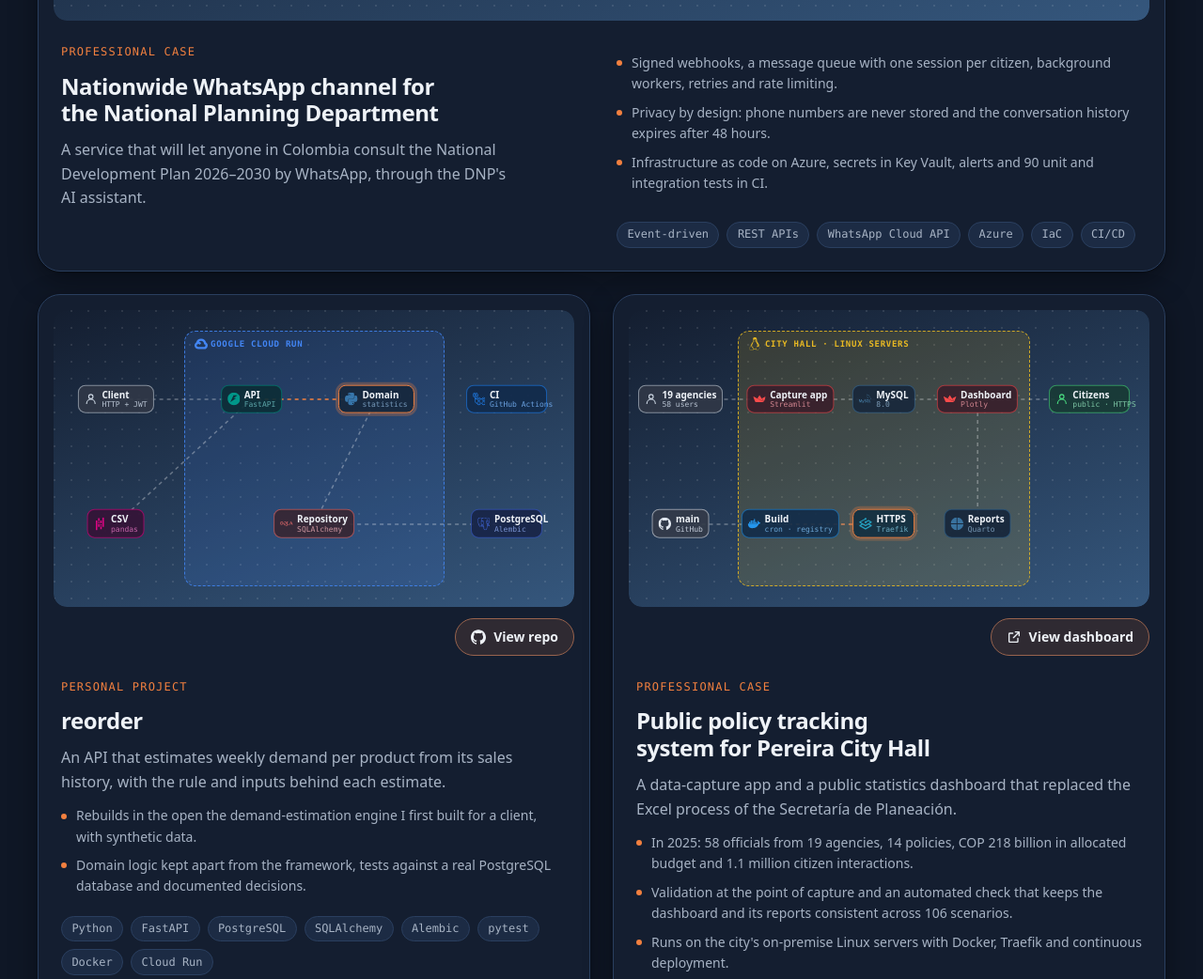
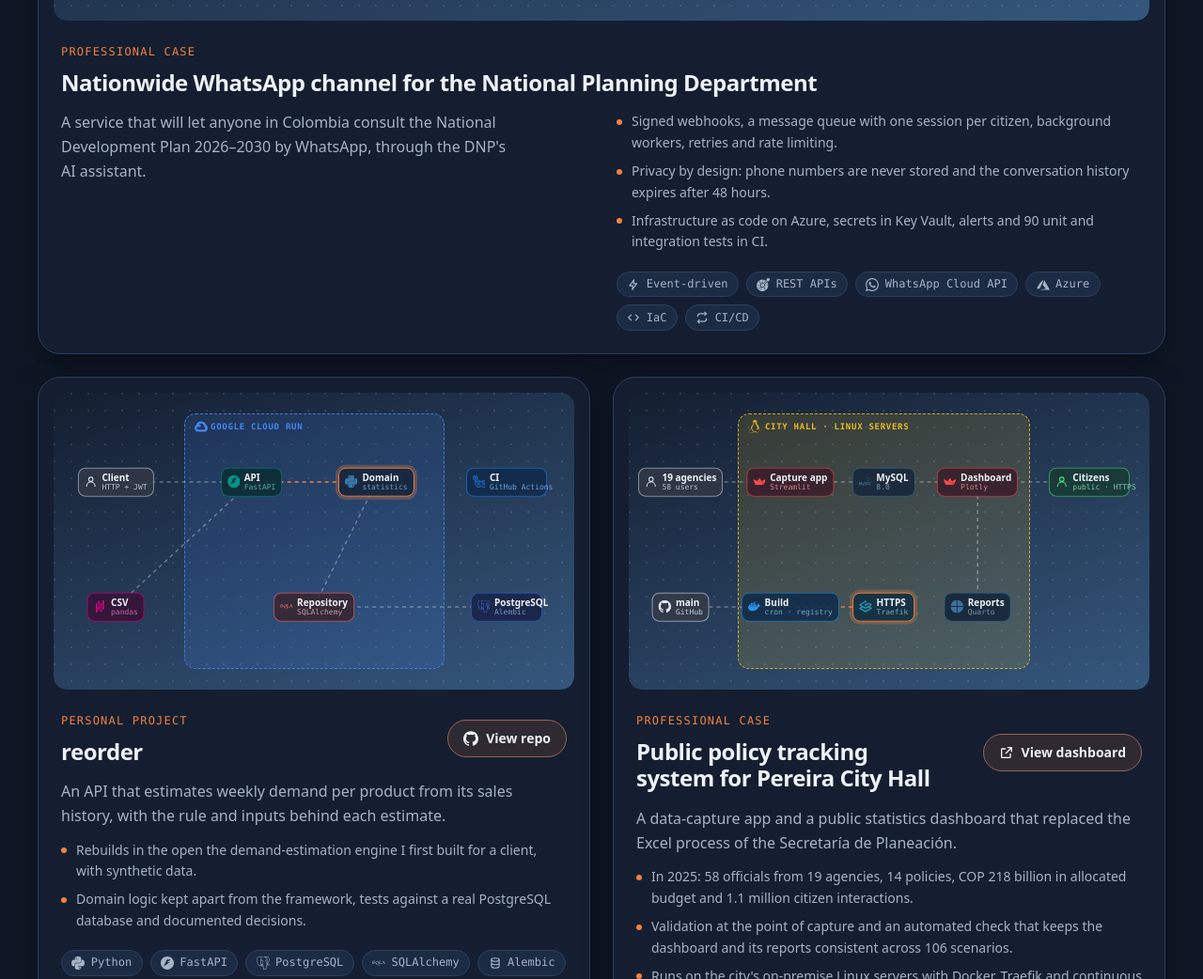
Before and after one commit to gerwintorres/gerwintorres.com, an Astro site: page / in a window 1280 px wide. Shown: the part 3036-4078 px from the top of the page at 94% size. Built offline with nearby package versions, Linux system fonts and the light colour scheme; Astro itself is replaced by a stand-in of ours.

Commit message:
feat(projects): put the title and link button on one line, and show logos in the stack

```diff
--- a/src/components/sections/Projects.astro
+++ b/src/components/sections/Projects.astro
@@ -24,8 +24,13 @@ const { lang } = Astro.props;
     <ul class="grid" role="list">
       {projects.map((project, i) => (
         <li class:list={["card reveal", { featured: i === 0 }]}>
-          <div class="visual">
-            <ArchDiagram diagram={project.architecture} lang={lang} />
+          <ArchDiagram diagram={project.architecture} lang={lang} />
+
+          <div class="head">
+            <div class="titles">
+              <p class="kind mono">{tx(project.kind, lang)}</p>
+              <h3>{tx(project.title, lang)}</h3>
+            </div>
             {project.links.length > 0 && (
               <p class="links">
                 {project.links.map((link) => (
@@ -37,16 +42,15 @@ const { lang } = Astro.props;
               </p>
             )}
           </div>
+
           <div class="body">
-            <p class="kind mono">{tx(project.kind, lang)}</p>
-            <h3>{tx(project.title, lang)}</h3>
             <p class="summary">{tx(project.summary, lang)}</p>
             <ul class="highlights" role="list">
               {project.highlights.map((highlight) => (
                 <li>{tx(highlight, lang)}</li>
               ))}
             </ul>
-            <Chips items={project.stack} />
+            <Chips items={project.stack} icons />
           </div>
         </li>
       ))}
@@ -66,8 +70,8 @@ const { lang } = Astro.props;
 
   .card {
     display: grid;
-    grid-template-rows: auto 1fr;
-    gap: var(--space-6);
+    grid-template-rows: auto auto 1fr;
+    gap: var(--space-4);
     padding: var(--space-4);
     border: 1px solid var(--line);
     border-radius: var(--radius-lg);
@@ -84,30 +88,20 @@ const { lang } = Astro.props;
     grid-column: 1 / -1;
   }
 
-  .featured .body {
-    grid-template-columns: 1fr 1fr;
-    column-gap: var(--space-8);
+  /* Title on the left and the link button on the same line, on the right. */
+  .head {
+    display: flex;
+    flex-wrap: wrap;
+    gap: var(--space-3) var(--space-4);
+    align-items: center;
+    justify-content: space-between;
+    padding: var(--space-2) var(--space-2) 0;
   }
 
-  .featured .body > :global(*) {
-    grid-column: 1;
-  }
-
-  .featured .body > .highlights,
-  .featured .body > :global(.chips) {
-    grid-column: 2;
-  }
-
-  .featured .highlights {
-    grid-row: 1 / span 3;
-    align-self: center;
-  }
-
-  .body {
+  .titles {
     display: grid;
-    gap: var(--space-3);
-    align-content: start;
-    padding: 0 var(--space-2) var(--space-2);
+    flex: 1 1 12rem;
+    gap: var(--space-2);
   }
 
   .kind {
@@ -121,6 +115,58 @@ const { lang } = Astro.props;
     font-size: var(--text-xl);
     font-weight: 800;
     line-height: 1.2;
+  }
+
+  .links {
+    display: flex;
+    flex-wrap: wrap;
+    gap: var(--space-2);
+    margin-left: auto; /* stays on the right even when it wraps below the title */
+  }
+
+  .link-button {
+    display: inline-flex;
+    gap: var(--space-2);
+    align-items: center;
+    min-height: 40px;
+    padding-inline: var(--space-4);
+    border: 1px solid color-mix(in srgb, var(--accent) 55%, var(--line));
+    border-radius: var(--radius-pill);
+    background: color-mix(in srgb, var(--accent) 12%, var(--surface));
+    color: var(--text);
+    font-size: var(--text-sm);
+    font-weight: 600;
+    white-space: nowrap;
+    text-decoration: none;
+    transition:
+      background-color var(--dur) var(--ease),
+      transform var(--dur) var(--ease);
+  }
+
+  .link-button:hover {
+    background: color-mix(in srgb, var(--accent) 22%, var(--surface));
+    transform: translateY(-2px);
+  }
+
+  .body {
+    display: grid;
+    gap: var(--space-3);
+    align-content: start;
+    padding: 0 var(--space-2) var(--space-2);
+  }
+
+  .featured .body {
+    grid-template-columns: 1fr 1fr;
+    column-gap: var(--space-8);
+  }
+
+  .featured .summary {
+    grid-row: 1 / span 2;
+  }
+
+  .featured .highlights,
+  .featured .body > :global(.chips) {
+    grid-column: 2;
   }
 
   .summary,
@@ -153,45 +199,17 @@ const { lang } = Astro.props;
     background: var(--accent);
   }
 
-  .visual {
-    display: grid;
-    gap: var(--space-3);
-  }
-
-  .links {
-    display: flex;
-    flex-wrap: wrap;
-    gap: var(--space-2);
-    justify-content: flex-end;
-  }
-
-  .link-button {
-    display: inline-flex;
-    gap: var(--space-2);
-    align-items: center;
-    min-height: 40px;
-    padding-inline: var(--space-4);
-    border: 1px solid color-mix(in srgb, var(--accent) 55%, var(--line));
-    border-radius: var(--radius-pill);
-    background: color-mix(in srgb, var(--accent) 12%, var(--surface));
-    color: var(--text);
-    font-size: var(--text-sm);
-    font-weight: 600;
-    text-decoration: none;
-    transition:
-      background-color var(--dur) var(--ease),
-      transform var(--dur) var(--ease);
-  }
-
-  .link-button:hover {
-    background: color-mix(in srgb, var(--accent) 22%, var(--surface));
-    transform: translateY(-2px);
-  }
-
   @media (max-width: 860px) {
     .grid,
-    .featured {
+    .featured .body {
       grid-template-columns: 1fr;
+    }
+
+    .featured .summary,
+    .featured .highlights,
+    .featured .body > :global(.chips) {
+      grid-column: auto;
+      grid-row: auto;
     }
   }
 </style>
--- a/src/lib/techIcons.ts
+++ b/src/lib/techIcons.ts
@@ -73,6 +73,8 @@ export const brands: Record<string, BrandIcon> = {
   Railway: siRailway,
   Leaflet: siLeaflet,
   "Cloud Storage": siGooglecloudstorage,
+  "Google Cloud Storage": siGooglecloudstorage,
+  "Cloud Run": siGooglecloud,
 };
 
 // Concepts and products without a free logo.
@@ -89,6 +91,7 @@ export const generic: Record<string, IconName> = {
   Map: "map-pin",
   Locked: "lock",
   Spreadsheet: "board",
+  Alembic: "database",
   "LLM integrations": "sparkle",
   "Message queues": "queue",
   "Azure Service Bus": "queue",
```
